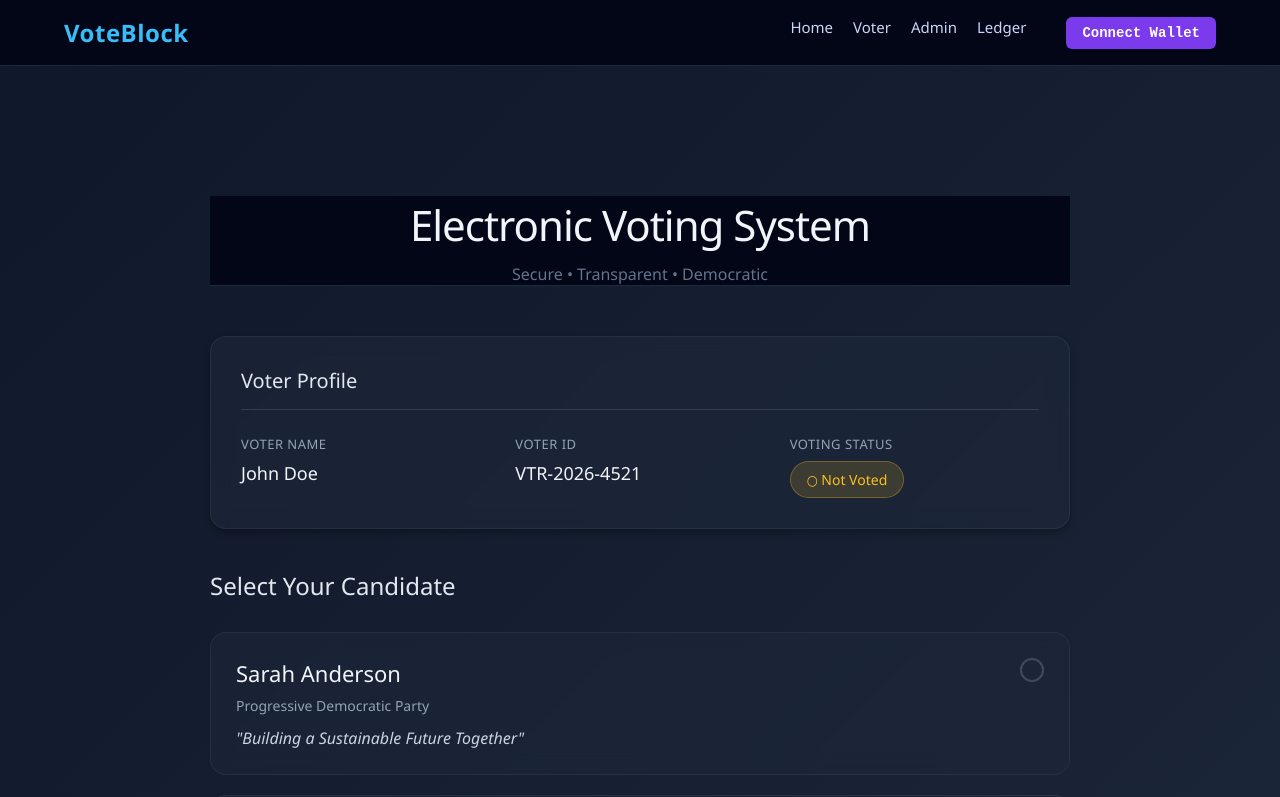
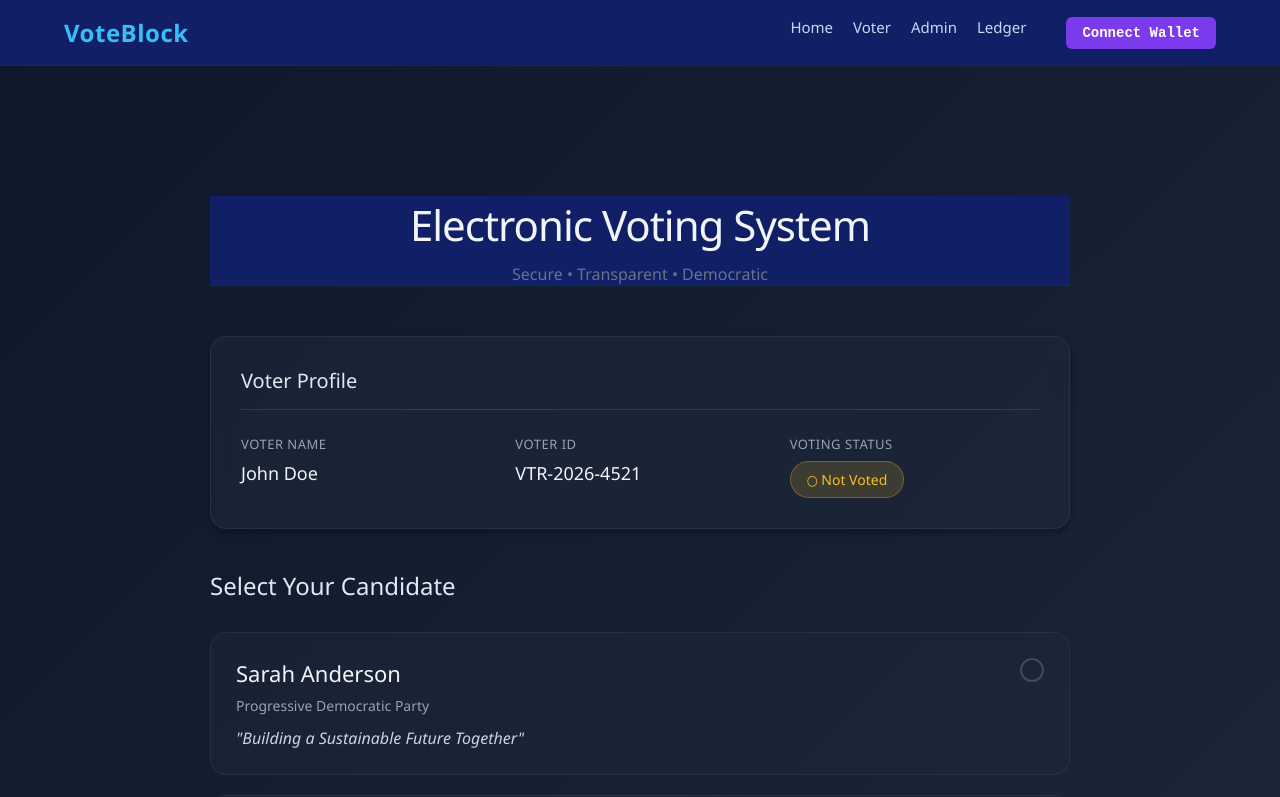
Before and after one commit to Gokula-krishnan-0010/VoteBlock-web, a Next.js app: page /voter/dashboard in a window 1280 px wide. Shown: the top 797 px of the page. Built offline with nearby package versions, Linux system fonts and the light colour scheme.

Commit message:
Fix : Navigation and Authentication Flow

```diff
--- a/src/app/globals.css
+++ b/src/app/globals.css
@@ -21,7 +21,7 @@ body {
 
 /* Header */
 .header {
-  background-color: #020617;
+  background-color: #112066;
   border-bottom: 1px solid #1e293b;
 }
 
--- a/src/app/page.jsx
+++ b/src/app/page.jsx
@@ -594,7 +594,7 @@ const VoteBlockLayout = () => {
           style={styles.primaryButton}
           onClick={() => {
             setShowModal(true)
-            router.push('/voter/profile');
+            router.push('/login');
           }}
         >
           Get Started
```
